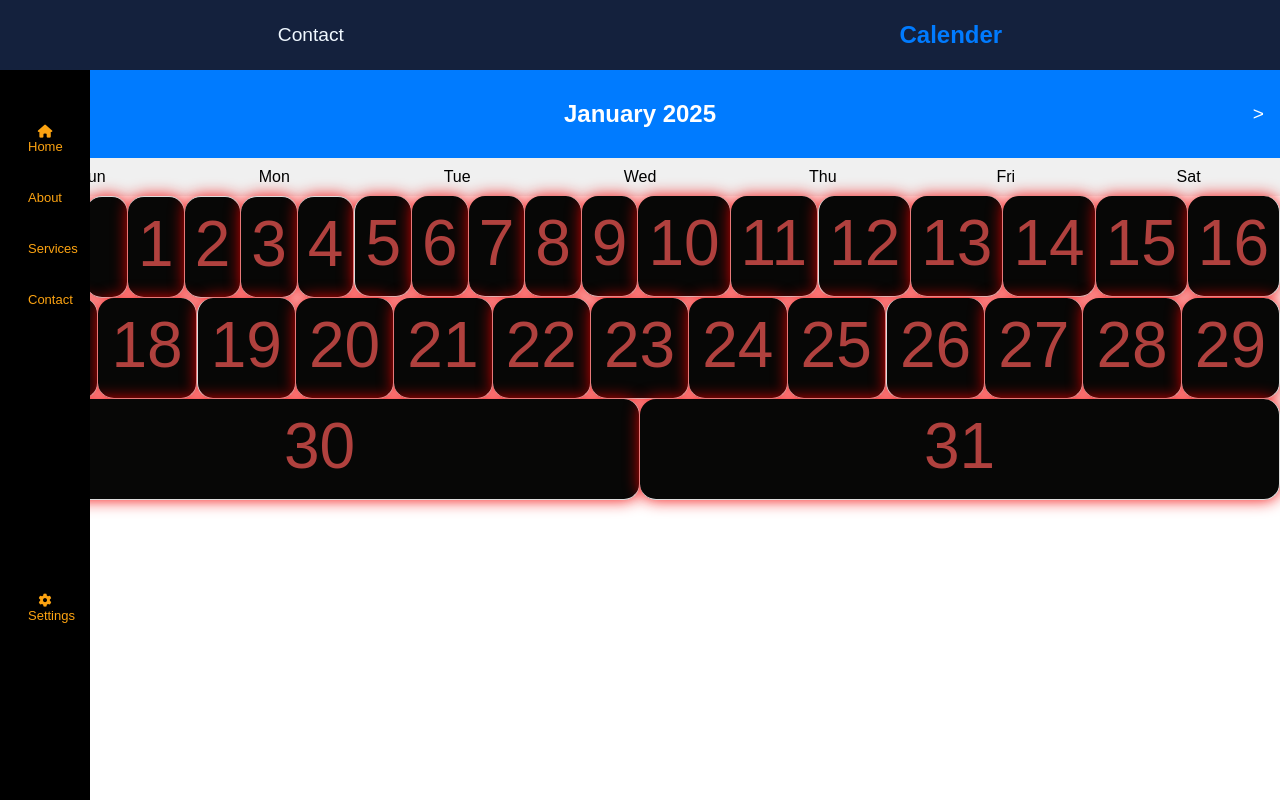
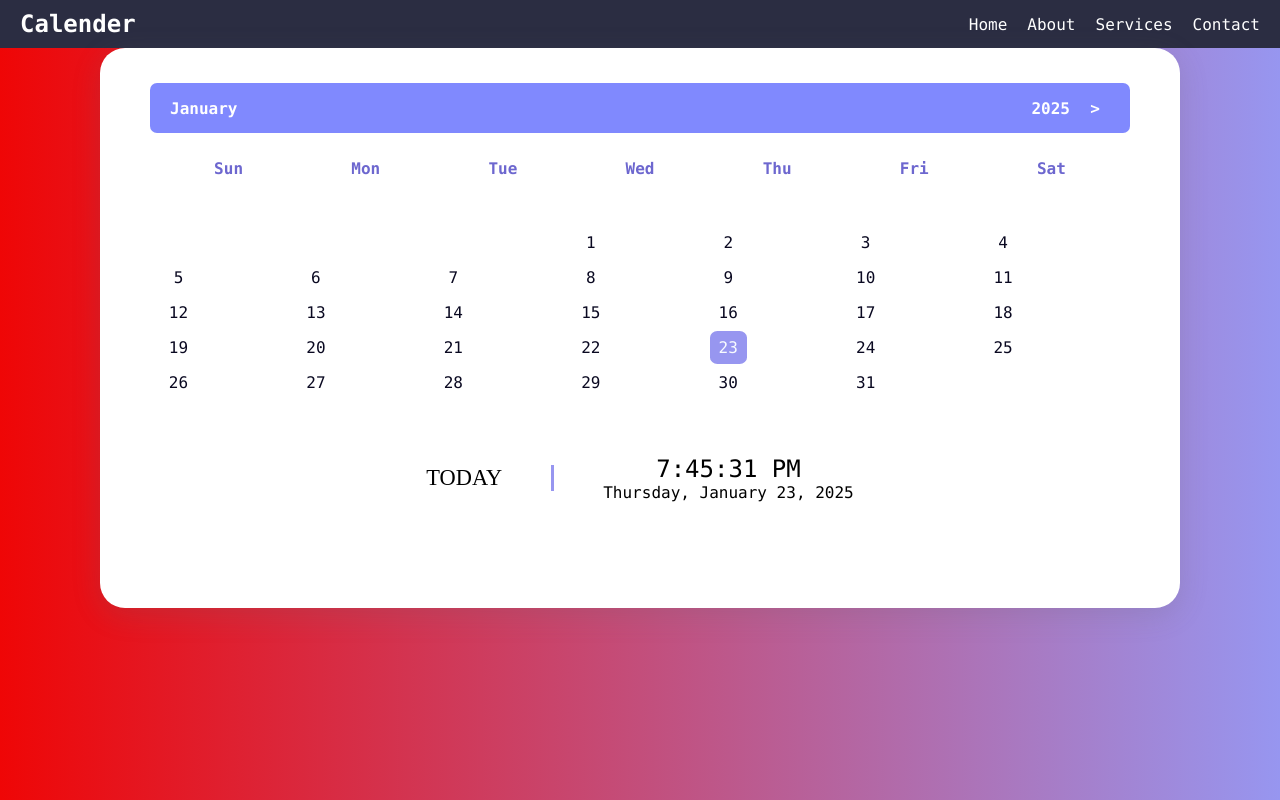
Before and after one commit to Rounak-webdev/Calender, a plain HTML site: page index.html in a window 1280 px wide. Drawn offline with Linux system fonts and the light colour scheme.

Commit message:
Completed Calender for Daily Use using basic elements of Frontend Development

```diff
--- a/index.html
+++ b/index.html
@@ -8,29 +8,33 @@
     <link rel="stylesheet" href="https://cdnjs.cloudflare.com/ajax/libs/font-awesome/6.0.0-beta3/css/all.min.css">
 </head>
 <body>
-    <header>
-        <nav id="navbar">
-             <a href="#contact">Contact</a>
-            <h1>Calender</h1>
-        </nav>
-        <nav class="side-navbar">
-            <ul>
-              <li><a href="#home" ><i class="fas fa-home"></i>Home</a></li>
+  <div>
+      <nav class="navbar">
+        <div class="logo">Calender</div>
+        <ul class="nav-links" id="nav-links">
+          <li><a href="#home">Home</a></li>
           <li><a href="#about">About</a></li>
           <li><a href="#services">Services</a></li>
           <li><a href="#contact">Contact</a></li>
-              <li><a href="#settings" id="settings-link"><i class="fas fa-cog"></i> Settings</a></li>
         </ul>
-          </nav>
-    </header>
-    <main>
-        <div id="calender">
-                <div class="header">
-                  <button id="prev">&lt;</button>
-                  <h2 id="month-year"> August 2024</h2>
-                  <button id="next">&gt;</button>
   </div>
-                <div class="weekdays">
+    <div class="contianer">
+    <div class="calendar">
+      <div class="calendar-header">
+        <span class="month-picker" id="month-picker"> May </span>
+        <div class="year-picker" id="year-picker">
+          <span class="year-change" id="pre-year">
+            <pre></pre>
+          </span>
+          <span id="year">2020 </span>
+          <span class="year-change" id="next-year">
+            <pre>></pre>
+          </span>
+        </div>
+      </div>
+
+      <div class="calendar-body">
+        <div class="calendar-week-days">
           <div>Sun</div>
           <div>Mon</div>
           <div>Tue</div>
@@ -39,14 +43,24 @@
           <div>Fri</div>
           <div>Sat</div>
         </div>
-                <div class="days" id="days"></div>
-
+        <div class="calendar-days">
+        </div>
+      </div>
+      <div class="calendar-footer">
+      </div>
+      <div class="date-time-formate">
+        <div class="day-text-formate">TODAY</div>
+        <div class="date-time-value">
+          <div class="time-formate">01:41:20</div>
+          <div class="date-formate">03 - march - 2022</div>
+        </div>
+      </div>
+      <div class="month-list"></div>
+    </div>
   </div>
 
-    </main>
-    <footer>
 
-    </footer>
+
 
 
 
--- a/script.js
+++ b/script.js
@@ -1,41 +1,157 @@
-const daysElement = document.getElementById('days');
-const monthYearElement = document.getElementById('month-year');
-const prevButton = document.getElementById('prev');
-const nextButton = document.getElementById('next');
+const isLeapYear = (year) => {
+  return (
+    (year % 4 === 0 && year % 100 !== 0 && year % 400 !== 0) ||
+    (year % 100 === 0 && year % 400 === 0)
+  );
+};
+
+
+const getFebDays = (year) => {
+  return isLeapYear(year) ? 29 : 28;
+};
+let calendar = document.querySelector('.calendar');
+const month_names = [
+    'January',
+    'February',
+    'March',
+    'April',
+    'May',
+    'June',
+    'July',
+    'August',
+    'September',
+    'October',
+    'November',
+    'December',
+  ];
+let month_picker = document.querySelector('#month-picker');
+const dayTextFormate = document.querySelector('.day-text-formate');
+const timeFormate = document.querySelector('.time-formate');
+const dateFormate = document.querySelector('.date-formate');
+
+month_picker.onclick = () => {
+  month_list.classList.remove('hideonce');
+  month_list.classList.remove('hide');
+  month_list.classList.add('show');
+  dayTextFormate.classList.remove('showtime');
+  dayTextFormate.classList.add('hidetime');
+  timeFormate.classList.remove('showtime');
+  timeFormate.classList.add('hideTime');
+  dateFormate.classList.remove('showtime');
+  dateFormate.classList.add('hideTime');
+};
+
+const generateCalendar = (month, year) => {
+  let calendar_days = document.querySelector('.calendar-days');
+  calendar_days.innerHTML = '';
+  let calendar_header_year = document.querySelector('#year');
+  let days_of_month = [
+      31,
+      getFebDays(year),
+      31,
+      30,
+      31,
+      30,
+      31,
+      31,
+      30,
+      31,
+      30,
+      31,
+    ];
 
   let currentDate = new Date();
 
-function renderCalendar(date) {
-  daysElement.innerHTML = '';
+  month_picker.innerHTML = month_names[month];
 
-  const month = date.getMonth();
-  const year = date.getFullYear();
+  calendar_header_year.innerHTML = year;
 
-  const firstDay = new Date(year, month, 1).getDay();
-  const lastDate = new Date(year, month + 1, 0).getDate();
+  let first_day = new Date(year, month);
 
-  monthYearElement.textContent = `${date.toLocaleString('default', { month: 'long' })} ${year}`;
 
-  for (let i = 0; i < firstDay; i++) {
-    const emptyCell = document.createElement('div');
-    daysElement.appendChild(emptyCell);
-  }
+  for (let i = 0; i <= days_of_month[month] + first_day.getDay() - 1; i++) {
 
-  for (let i = 1; i <= lastDate; i++) {
-    const dayCell = document.createElement('div');
-    dayCell.textContent = i;
-    daysElement.appendChild(dayCell);
+    let day = document.createElement('div');
+
+    if (i >= first_day.getDay()) {
+      day.innerHTML = i - first_day.getDay() + 1;
+
+      if (i - first_day.getDay() + 1 === currentDate.getDate() &&
+        year === currentDate.getFullYear() &&
+        month === currentDate.getMonth()
+      ) {
+        day.classList.add('current-date');
       }
     }
+    calendar_days.appendChild(day);
+  }
+};
 
-prevButton.addEventListener('click', () => {
-  currentDate.setMonth(currentDate.getMonth() - 1);
-  renderCalendar(currentDate);
+let month_list = calendar.querySelector('.month-list');
+month_names.forEach((e, index) => {
+  let month = document.createElement('div');
+  month.innerHTML = `<div>${e}</div>`;
+
+  month_list.append(month);
+  month.onclick = () => {
+    currentMonth.value = index;
+    generateCalendar(currentMonth.value, currentYear.value);
+    month_list.classList.replace('show', 'hide');
+    dayTextFormate.classList.remove('hideTime');
+    dayTextFormate.classList.add('showtime');
+    timeFormate.classList.remove('hideTime');
+    timeFormate.classList.add('showtime');
+    dateFormate.classList.remove('hideTime');
+    dateFormate.classList.add('showtime');
+  };
 });
 
-nextButton.addEventListener('click', () => {
-  currentDate.setMonth(currentDate.getMonth() + 1);
-  renderCalendar(currentDate);
-});
+(function() {
+  month_list.classList.add('hideonce');
+})();
+document.querySelector('#pre-year').onclick = () => {
+  --currentYear.value;
+  generateCalendar(currentMonth.value, currentYear.value);
+};
+document.querySelector('#next-year').onclick = () => {
+  ++currentYear.value;
+  generateCalendar(currentMonth.value, currentYear.value);
+};
 
-renderCalendar(currentDate);
+let currentDate = new Date();
+let currentMonth = { value: currentDate.getMonth() };
+let currentYear = { value: currentDate.getFullYear() };
+generateCalendar(currentMonth.value, currentYear.value);
+
+const todayShowTime = document.querySelector('.time-formate');
+const todayShowDate = document.querySelector('.date-formate');
+
+const currshowDate = new Date();
+const showCurrentDateOption = {
+  year: 'numeric',
+  month: 'long',
+  day: 'numeric',
+  weekday: 'long',
+};
+const currentDateFormate = new Intl.DateTimeFormat(
+  'en-US',
+  showCurrentDateOption
+).format(currshowDate);
+todayShowDate.textContent = currentDateFormate;
+setInterval(() => {
+  const timer = new Date();
+  const option = {
+    hour: 'numeric',
+    minute: 'numeric',
+    second: 'numeric',
+  };
+  const formateTimer = new Intl.DateTimeFormat('en-us', option).format(timer);
+  let time = `${`${timer.getHours()}`.padStart(
+      2,
+      '0'
+    )}:${`${timer.getMinutes()}`.padStart(
+      2,
+      '0'
+    )}: ${`${timer.getSeconds()}`.padStart(2, '0')}`;
+  todayShowTime.textContent = formateTimer;
+}, 1000);
--- a/style.css
+++ b/style.css
@@ -1,207 +1,348 @@
+
+  * {
+    padding: 0;
+    margin: 0;
+    font-family: consolas;
+    box-sizing: border-box;
+  }
+
   body {
-    margin: 0;
-    padding: 0;
-    overflow: hidden; /* Hide scrollbars */
-    font-family: Arial, sans-serif;
+    height: 100vh;
+    width: 100%;
+    background: linear-gradient(to right, #ef0606, #9796f0);
+    overflow: hidden;
   }
-#navbar{
-    height:70px;
-    width : 100% ;
-    display :flex ;
+  .navbar {
+    display: flex;
+    justify-content: space-between;
     align-items: center;
-    justify-content: space-around;
-    background-color: #14213D;
-    z-index: 1000;
+    background-color: #2b2d42;
+    padding: 10px 20px;
+    color: white;
   }
-nav h1{
-  color:#007BFF;
+
+  .logo {
+    font-size: 1.5rem;
+    font-weight: bold;
   }
-a{
-    font-size: larger;
+
+  .nav-links {
+    list-style: none;
+    display: flex;
+    gap: 20px;
+  }
+
+  .nav-links li a {
     text-decoration: none;
-    color:aliceblue;
+    color: white;
+    font-size: 1rem;
+    transition: color 0.3s;
   }
-a:hover{
-    background-color: #575757;
+
+  .nav-links li a:hover {
+    color: #00bcd4;
   }
-.search-input {
-    padding: 10px;
-    padding-left: 20pxs;
-    border: 2px solid #ccc;
-    width: 200px;
-    border-radius: 5px;
-    font-size: 16px;
-    outline: none;
-}
-.search-button {
-    background-color: #95b8d1;
-    border: none;
+  @media (max-width: 768px) {
+    .nav-links {
+      display: none;
+      flex-direction: column;
+      position: absolute;
+      top: 60px;
+      right: 20px;
+      background-color: #333;
+      width: 150px;
       padding: 10px;
       border-radius: 5px;
-    cursor: pointer;
-    color: white;
-    font-size: 16px;
     }
-.search-button i {
-    margin-right: 5px;
+
+    .nav-links.active {
+      display: flex;
     }
- .side-navbar {
-    height: 100%;
-    width: 50px;
-    position: fixed;
-    top: 70px;
-    left: 0;
-    background-color: #000000;
-    overflow-y: auto;
-    padding: 20px;
-    border: #ccc 10px ;
 
   }
-  .side-navbar:hover {
-   width : 200px;
+  .calendar {
+    height: 35rem;
+    background-color: white;
+    border-radius: 25px;
+    overflow: hidden;
+    margin-inline: 100px ;
+    padding: 35px 50px 0px 50px;
   }
 
-  .side-navbar ul {
-    list-style-type: none;
-    padding: 0;
+  .calendar {
+    box-shadow: rgba(100, 100, 111, 0.2) 0px 7px 29px 0px;
   }
 
-  .side-navbar ul li {
-    padding: 8px;
-    text-align: center;
+  .calendar-header {
+    background: #8089FE;
+    display: flex;
+    justify-content: space-between;
+    border-radius: 7px;
+    align-items: center;
+    font-weight: 700;
+    color: #ffffff;
+    padding: 10px;
   }
 
-  .side-navbar ul li a {
-    display: block;
-    color: #FCA311;
-    font-size: small;
-    text-decoration: none;
-    padding: 10px 0;
+  .calendar-body {
+    padding: 10px;
   }
 
-  .side-navbar ul li a:hover {
-    background-color: #575757;
+  .calendar-week-days {
+    display: grid;
+    grid-template-columns: repeat(7, 1fr);
+    font-weight: 600;
+    cursor: pointer;
+    color: rgb(104, 104, 104);
   }
 
-
-  .main-content {
-    margin-left: 180px;
-    padding: 20px;
-  }
-  /* Responsive adjustments */
-@media (max-width: 768px) {
-    .side-navbar {
-        width: 200px;
+  .calendar-week-days div:hover {
+    color: black;
+    transform: scale(1.2);
+    transition: all .2s ease-in-out;
   }
 
-    main {
-        margin-left: 200px;
+  .calendar-week-days div {
+    display: grid;
+    place-items: center;
+    color: #6D67CF;
+    height: 50px;
+  }
+
+  .calendar-days {
+    display: grid;
+    grid-template-columns: repeat(7, 1fr);
+    gap: 2px;
+    color: #0A0921;
+  }
+
+  .calendar-days div {
+    width: 37px;
+    height: 33px;
+    display: flex;
+    align-items: center;
+    justify-content: center;
+    padding: 5px;
+    position: relative;
+    cursor: pointer;
+    animation: to-top 1s forwards;
+  }
+
+  .month-picker {
+    padding: 5px 10px;
+    border-radius: 10px;
+    cursor: pointer;
+  }
+
+  .year-picker {
+    display: flex;
+    align-items: center;
+  }
+
+  .year-change {
+    height: 30px;
+    width: 30px;
+    border-radius: 50%;
+    display: grid;
+    place-items: center;
+    margin: 0px 10px;
+    cursor: pointer;
+  }
+
+  .year-change:hover {
+    background-color: #9796f0;
+    transition: all .2s ease-in-out;
+    transform: scale(1.12);
+  }
+
+  .calendar-footer {
+    padding: 10px;
+    display: flex;
+    justify-content: flex-end;
+    align-items: center;
+  }
+
+  #year:hover {
+    cursor: pointer;
+    transform: scale(1.2);
+    transition: all 0.2 ease-in-out;
+  }
+
+  .calendar-days div span {
+    position: absolute;
+  }
+
+  .calendar-days div:hover {
+    transition: width 0.2s ease-in-out, height 0.2s ease-in-out;
+    background-color: #fbc7d4;
+    border-radius: 20%;
+    color: #f8fbff;
+  }
+
+  .calendar-days div.current-date {
+    color: #f8fbff;
+    background-color: #9796f0;
+    border-radius: 20%;
+  }
+
+  .month-list {
+    position: relative;
+    left: 0;
+    top: -130px;
+    background-color: #ebebeb;
+    color: #151426;
+    display: grid;
+    grid-template-columns: repeat(3, auto);
+    gap: 5px;
+    border-radius: 20px;
+  }
+
+  .month-list>div {
+    display: grid;
+    place-content: center;
+    margin: 5px 10px;
+    transition: all 0.2s ease-in-out;
+  }
+
+  .month-list>div>div {
+    border-radius: 15px;
+    padding: 10px;
+    cursor: pointer;
+  }
+
+  .month-list>div>div:hover {
+    background-color: #9796f0;
+    color: #f8fbff;
+    transform: scale(0.9);
+    transition: all 0.2s ease-in-out;
+  }
+
+  .month-list.show {
+    visibility: visible;
+    pointer-events: visible;
+    transition: 0.6s ease-in-out;
+    animation: to-left .71s forwards;
+  }
+
+  .month-list.hideonce {
+    visibility: hidden;
+  }
+
+  .month-list.hide {
+    animation: to-right 1s forwards;
+    visibility: none;
+    pointer-events: none;
+  }
+
+  .date-time-formate {
+    height: 4rem;
+    width: 100%;
+    font-family: Dubai Light, Century Gothic;
+    position: relative;
+    display: flex;
+    top: 50px;
+    justify-content: center;
+    align-items: center;
+  }
+
+  .day-text-formate {
+    font-family: Microsoft JhengHei UI;
+    font-size: 1.4rem;
+    padding-right: 5%;
+    border-right: 3px solid #9796f0;
+  }
+
+  .date-time-value {
+    display: block;
+    position: relative;
+    text-align: center;
+    padding-left: 5%;
+  }
+
+  .time-formate {
+    font-size: 1.5rem;
+  }
+
+  .time-formate.hideTime {
+    animation: hidetime 1.5s forwards;
+  }
+
+  .day-text-formate.hidetime {
+    animation: hidetime 1.5s forwards;
+  }
+
+  .date-formate.hideTime {
+    animation: hidetime 1.5s forwards;
+  }
+
+  .day-text-formate.showtime {
+    animation: showtime 1s forwards;
+  }
+
+  .time-formate.showtime {
+    animation: showtime 1s forwards;
+  }
+
+  .date-formate.showtime {
+    animation: showtime 1s forwards;
+  }
+
+  @keyframes to-top {
+    0% {
+      transform: translateY(0);
+      opacity: 0;
+    }
+
+    100% {
+      transform: translateY(100%);
+      opacity: 1;
     }
   }
 
-@media (max-width: 480px) {
-    #navbar {
-        flex-direction: column;
-        height: auto;
+  @keyframes to-left {
+    0% {
+      transform: translatex(230%);
+      opacity: 1;
     }
 
-    .side-navbar {
-        width: 100%;
-        height: auto;
-        position: relative;
-        top: 0;
+    100% {
+      transform: translatex(0);
+      opacity: 1;
+    }
   }
 
-    main{
-        margin-left: 0;
-        padding-top: 60px;
-        background-color: #575757;
+  @keyframes to-right {
+    10% {
+      transform: translatex(0);
+      opacity: 1;
+    }
+
+    100% {
+      transform: translatex(-150%);
+      opacity: 1;
     }
   }
-  #settings-link {
-    text-decoration: none;
-    margin-top: 250px;
+
+  @keyframes showtime {
+    0% {
+      transform: translatex(250%);
+      opacity: 1;
     }
 
-  .calendar {
-    border: 1px solid #ddd;
-    box-shadow: 0 0 10px rgba(0, 0, 0, 0.1);
-    border-radius: 5px;
-    overflow: hidden;
-    width :100% ;
-    height :78% ;
-    background-color:#E5E5E5;
+    100% {
+      transform: translatex(0%);
+      opacity: 1;
+    }
   }
 
-  .header {
-    display: flex;
-    justify-content: space-between;
-    align-items: center;
-    background-color: #007BFF;
-    color: #fff;
-    padding: 10px;
+  @keyframes hidetime {
+    0% {
+      transform: translatex(0%);
+      opacity: 1;
     }
 
-  .header button {
-    background: none;
-    border: none;
-    color: #fff;
-    font-size: 1.2em;
-    cursor: pointer;
+    100% {
+      transform: translatex(-370%);
+      opacity: 1;
     }
-
-  .weekdays {
-    display: flex;
-    background-color: #f0f0f0;
-    padding: 10px 0;
   }
-
-  .weekdays div {
-    flex: 1;
-    text-align: center;
-  }
-
-  .days {
-    display: flex;
-    flex-wrap: wrap;
-  }
-
-  .days div {
-    flex: 1;
-    height:10vmin;
-    width:10vmin;
-    border-radius:1rem;
-    border:none;
-    box-shadow: 0 0 1rem rgba(244, 2, 2, 0.955);
-    font-size:8vmin;
-    color:#b0413e;
-    background-color: #070706;
-    text-align: center;
-    padding: 10px;
-    border: 1px solid #ddd;
-    cursor: pointer;
-  }
-
-  .days div:not(:nth-child(7n + 1)) {
-    border-left: none;
-  }
-
-  .days div:nth-child(n + 8) {
-    border-top: none;
-  }
-
-  .days div:hover {
-    background-color: #007BFF;
-    color: #fff;
-  }
-  .box{
-  height:12vmin;
-  width:12vmin;
-  border-radius:1rem;
-  border:none;
-  box-shadow: 0 0 1rem rgba(244, 2, 2, 0.955);
-  font-size:8vmin;
-  color:#b0413e;
-  background-color: #070706;
-
-  }
```
Lines whose indentation alone changed are shown as unchanged.
